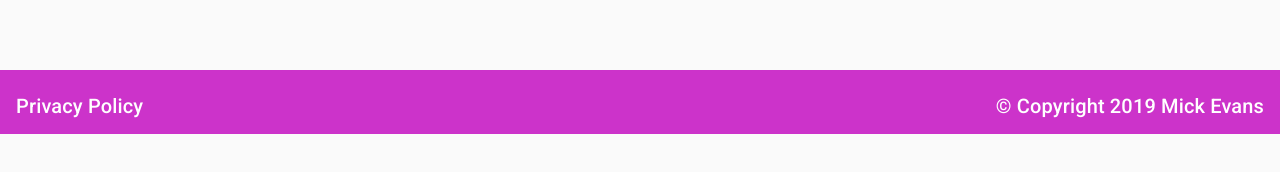
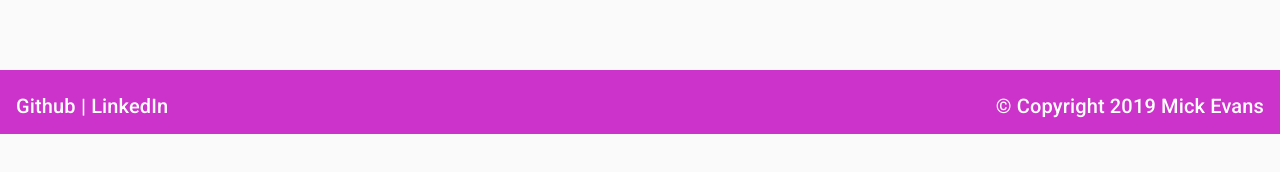
Before and after one commit to codemastermick/devPortfolio, an Angular app: page /home in a window 1280 px wide. Shown: the part 666-838 px from the top of the page. Built offline with nearby package versions, Linux system fonts and the light colour scheme.

Commit message:
feat: add social links to footer

```diff
--- a/src/app/navigation/footer/footer.component.html
+++ b/src/app/navigation/footer/footer.component.html
@@ -1,7 +1,9 @@
 <mat-toolbar class="footContainer" fxLayout="row" fxLayoutAlign="space-between" color="primary">
 
   <div fxLayoutAlign="center start">
-    <a [routerLink]="['/privacy-policy']">Privacy Policy</a>
+    <a href="https://github.com/codemastermick">Github</a>
+    <p>&nbsp;|&nbsp;</p>
+    <a href="https://www.linkedin.com/in/mick-evans-0604291a/">LinkedIn</a>
   </div>
 
   <div>
```
